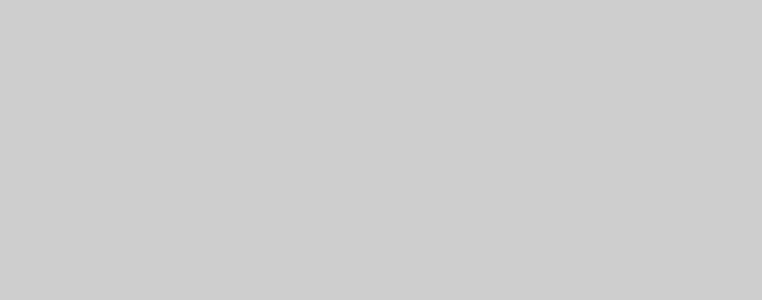
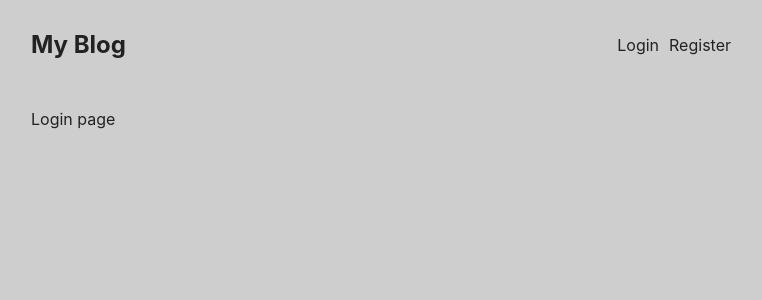
Before and after one commit to George-xmh/Blog-App, a React (Create React App) app in the folder client/: page /login in a window 1280 px wide. Before the commit this address had no page. Shown: the top 300 px of the page, without its empty margins (259-1021 px from the left). Built offline with nearby package versions, Linux system fonts and the light colour scheme.

Commit message:
Routing Login Page

```diff
--- a/client/src/App.js
+++ b/client/src/App.js
@@ -13,6 +13,12 @@ function App() {
           <Post />
         </main>
       } />
+      <Route path={'/login'} element={
+          <main>
+          <Header />
+          <div>Login page</div>
+        </main>
+      } />
     </Routes>
   );
 }
--- a/client/src/Header.js
+++ b/client/src/Header.js
@@ -1,10 +1,12 @@
+import { Link } from "react-router-dom";
+
 export default function Header() {
     return(
         <header>
         <a href="" className="logo">My Blog</a>
         <nav>
-          <a href="">Login</a>
-          <a href="">Register</a>
+          <Link to="/login">Login</Link>
+          <Link to="register">Register</Link>
         </nav>
       </header>
     );
```
Also changed, not shown: client/src/Layout.js (added, +11 -0 lines).
